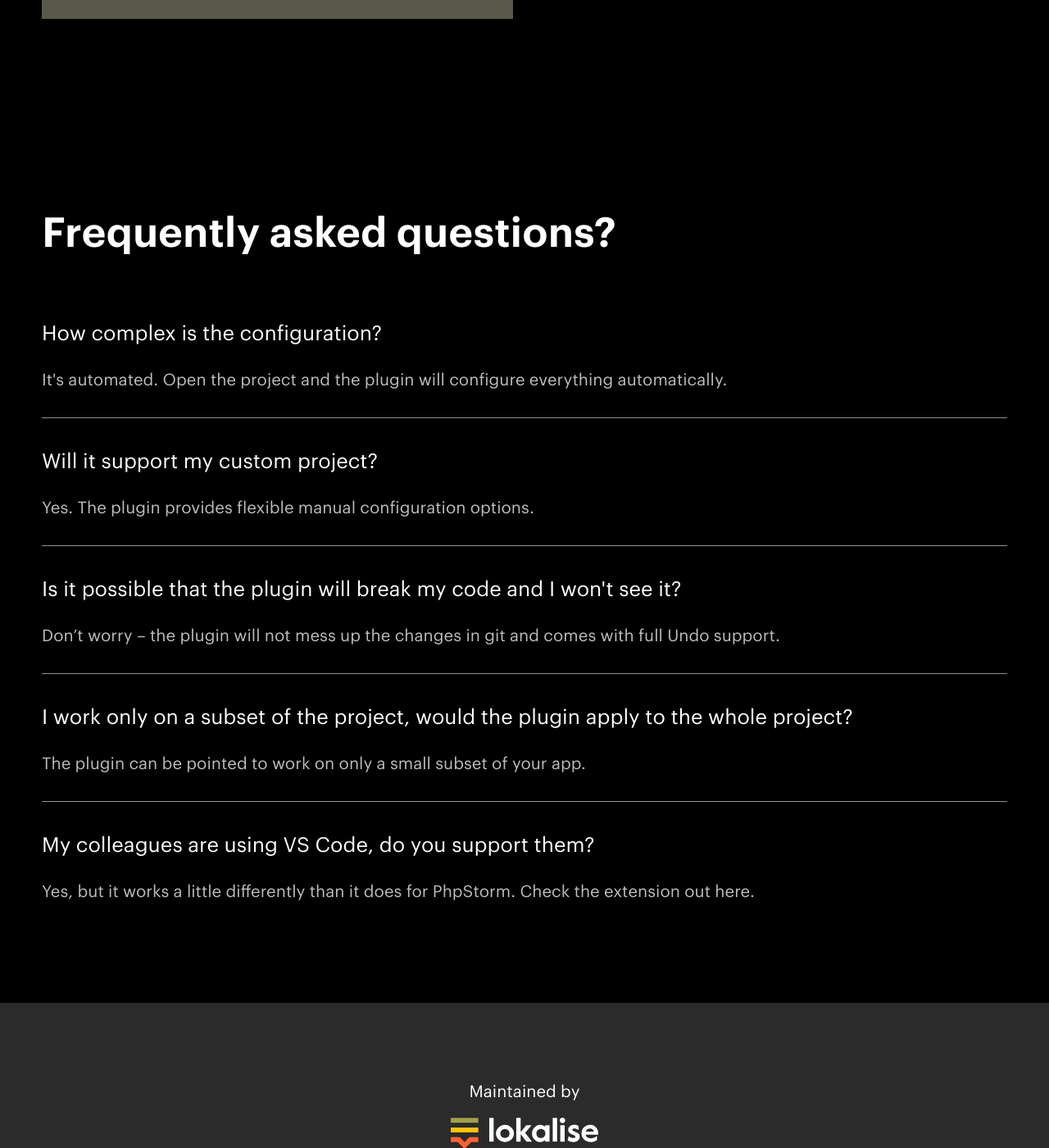
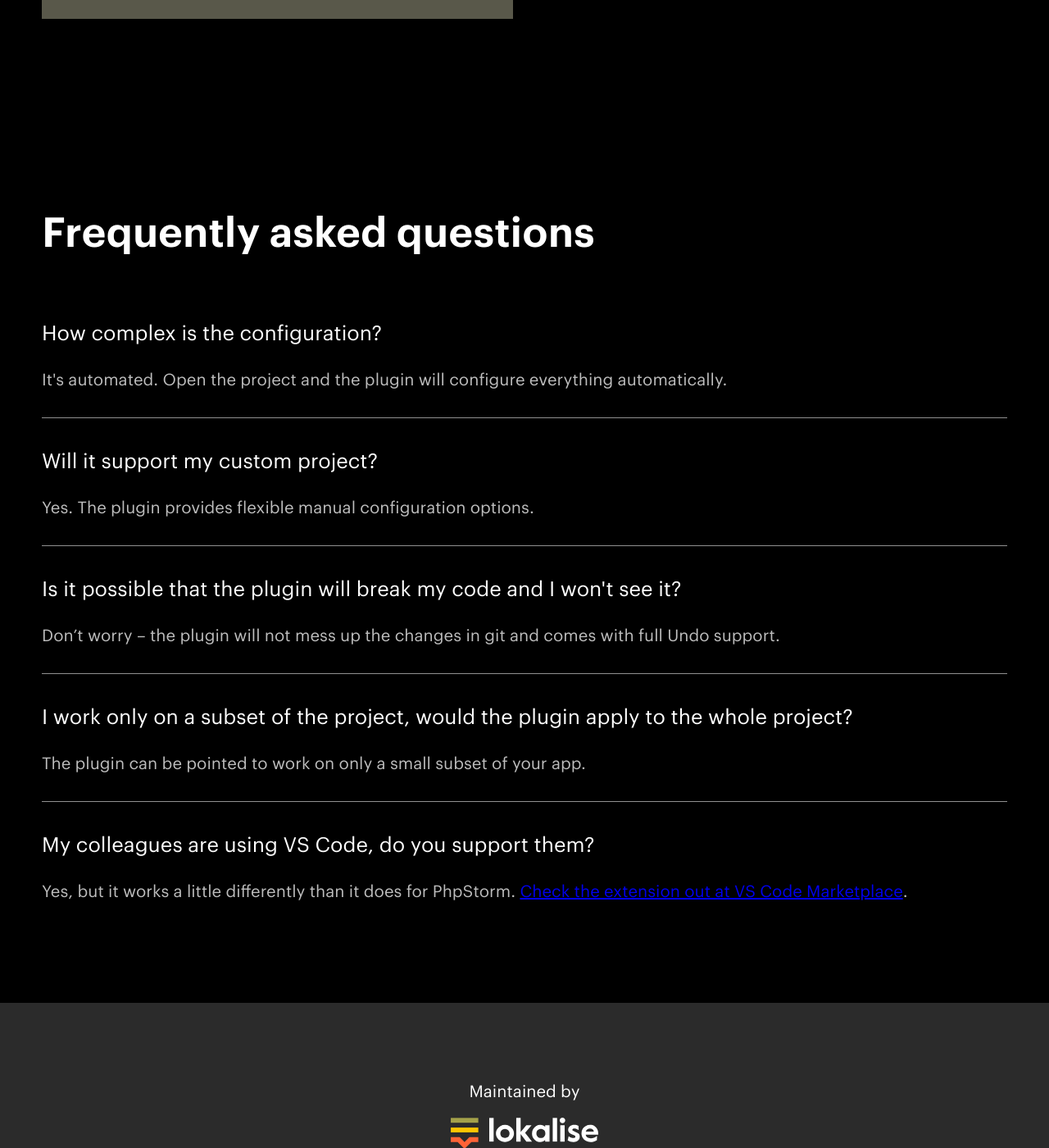
Before and after one commit to lokalise/i18n-ally-jetbrains-docs, a Jekyll site: the page built from index.html, in a window 1280 px wide and 1400 px high, scrolled down 7039 px. Shown: the whole window at 82% size. Built offline with Jekyll 4.4.1, drawn with Linux system fonts in a browser that asks for light colours; a script that is not in the unit is left out.

Commit message:
feat: add link to i18n Ally VS Code extension

```diff
--- a/_data/index.yml
+++ b/_data/index.yml
@@ -74,7 +74,7 @@ help:
   button: Review existing defaults
 
 faq:
-  title: "Frequently asked questions?"
+  title: "Frequently asked questions"
   items:
     - title: "How complex is the configuration?"
       text: "It's automated. Open the project and the plugin will configure everything automatically."
@@ -85,4 +85,4 @@ faq:
     - title: "I work only on a subset of the project, would the plugin apply to the whole project?"
       text: "The plugin can be pointed to work on only a small subset of your app."
     - title: "My colleagues are using VS Code, do you support them?"
-      text: "Yes, but it works a little differently than it does for PhpStorm. Check the extension out here."
+      text: "Yes, but it works a little differently than it does for PhpStorm. <a href=\"https://marketplace.visualstudio.com/items?itemName=lokalise.i18n-ally\">Check the extension out at VS Code Marketplace</a>."
```
